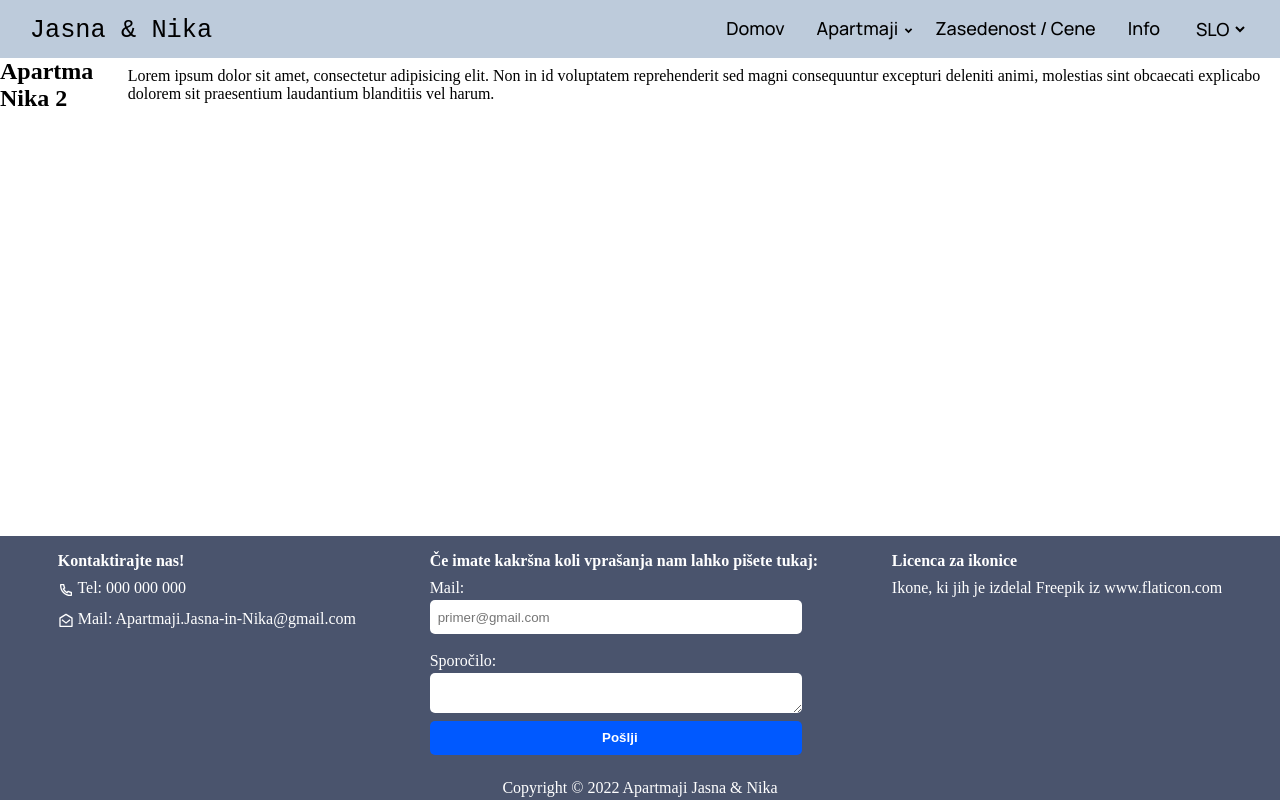
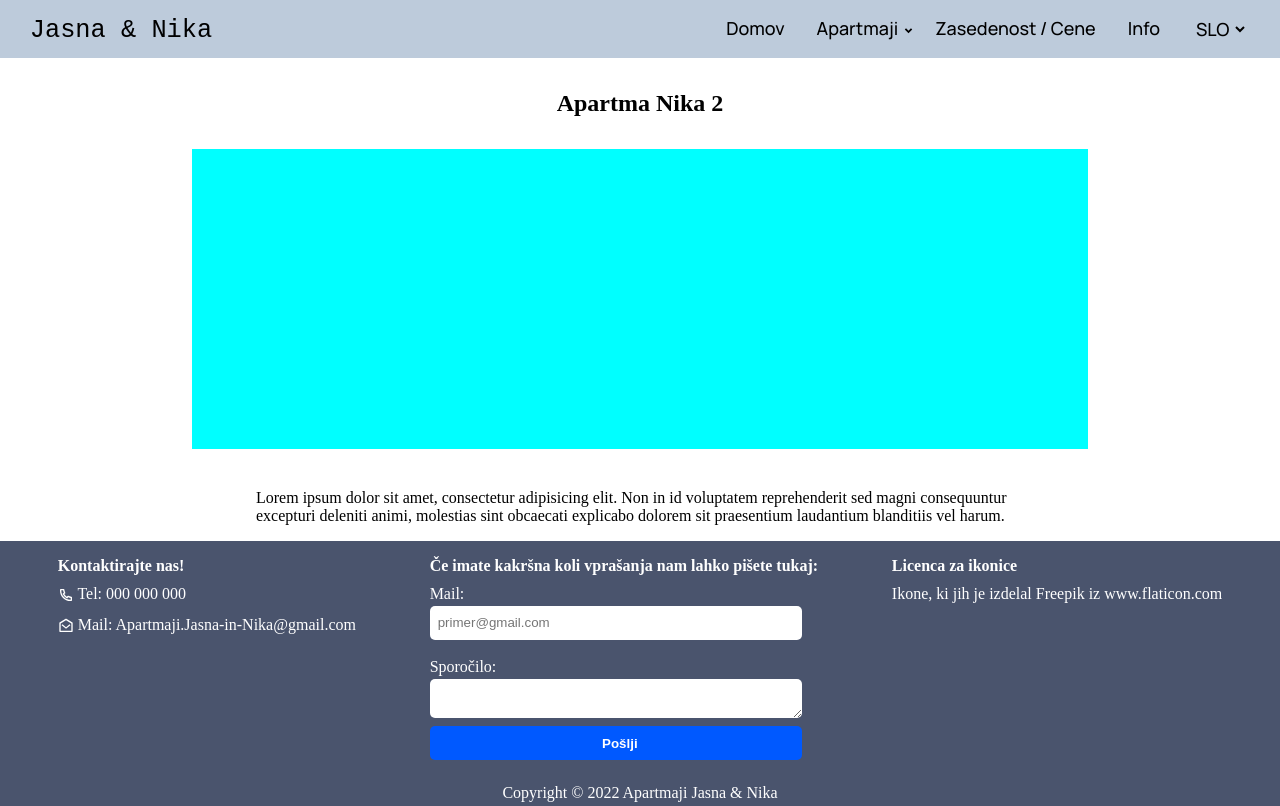
Before and after one commit to DorianKr/Apartmaji-Jasna-Nika, a React (Create React App) app: page /Apartmaji-Jasna-Nika/Nika_2 in a window 1280 px wide. Built offline with nearby package versions, Linux system fonts and the light colour scheme.

Commit message:
Update apartma.css

```diff
--- a/src/Pages/apartma/apartma.css
+++ b/src/Pages/apartma/apartma.css
@@ -1,126 +1,21 @@
 .__apartma {
-    display        : flex;
-    justify-content: center;
-    align-items    : center;
+    display       : flex;
+    flex-direction: column;
 }
 
-.hide {
-    display: none;
+.__apartma h2 {
+    padding: 2rem 0;
 }
 
-.__apartma-text {
-    padding: 0 4rem;
+.__apartma p {
+    padding: 1rem 0;
+    width  : 60%;
 }
 
-.__apartma-text h2 {
-    font-size     : 35px;
-    padding-bottom: 1rem;
+.carousel {
+    width           : 70%;
+    height          : 300px;
+    background-color: aqua;
+    padding         : 1rem 1rem;
+    margin-bottom   : 1.5rem;
 }
-
-.__apartma-text p,
-.__apartma-text_icons div p,
-.btn {
-    font-size  : 20px;
-    line-height: 25px;
-}
-
-.slika {
-    max-width: 700px;
-}
-
-.row {
-    display        : flex;
-    justify-content: center;
-    align-items    : center;
-    flex-direction : row;
-}
-
-.reverse {
-    display        : flex;
-    justify-content: center;
-    align-items    : center;
-    flex-direction : row-reverse;
-}
-
-.__apartma-text_icons {
-    display       : flex;
-    flex-direction: row;
-    margin        : 1.5rem 0 0 1rem;
-}
-
-.__apartma-text_icons div {
-    display    : flex;
-    align-items: center;
-}
-
-.__apartma-text_icons div p {
-    padding: 0 2rem 0 0.6rem;
-
-}
-
-.__apartma-text_icons div svg {
-    width : 1.8rem;
-    height: 1.8rem;
-}
-
-.btn {
-    padding      : 0.6rem 1.5rem;
-    border-radius: 25px;
-    border       : none;
-}
-
-@media screen and (max-width: 1300px) {
-
-    .row,
-    .reverse {
-        flex-direction: column-reverse;
-    }
-
-    .slika {
-        padding: 2rem 0 3rem 0;
-    }
-}
-
-@media screen and (max-width: 700px) {
-
-    .__apartma-text {
-        padding: 0 3rem;
-    }
-
-    .__apartma-text h2 {
-        font-size     : 30px;
-        padding-bottom: 1rem;
-    }
-
-    .__apartma-text p {
-        font-size  : 18px;
-        line-height: 22px;
-    }
-
-    .slika {
-        padding  : 1rem 0 2rem 0;
-        max-width: 100%;
-    }
-}
-
-@media screen and (max-width: 500px) {
-
-    .__apartma-text {
-        padding: 0 2rem;
-    }
-
-    .__apartma-text h2 {
-        font-size     : 25px;
-        padding-bottom: 1rem;
-    }
-
-    .__apartma-text p {
-        font-size  : 16px;
-        line-height: 22px;
-    }
-
-    .slika {
-        padding  : 1rem 0 2rem 0;
-        max-width: 100%;
-    }
-}
```
